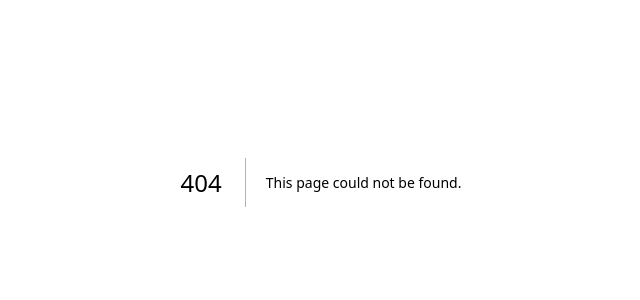
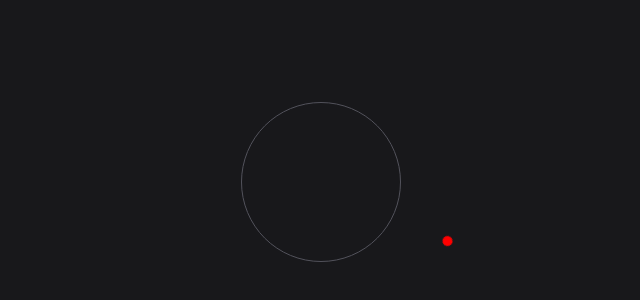
Before and after one commit to unnati2000/aesthetics.js, a Next.js app: page /orbits in a window 1280 px wide. Before the commit this address had no page. Shown: the part 218-518 px from the top of the page, without its empty margins (319-959 px from the left). Built offline with nearby package versions, Linux system fonts and the light colour scheme.

Commit message:
add functionality for pinch zoom

```diff
--- /dev/null
+++ b/app/orbits/page.tsx
@@ -0,0 +1,35 @@
+"use client";
+
+import { motion } from "framer-motion";
+
+const Orbits = () => {
+  return (
+    <div className="h-screen w-screen bg-zinc-900 flex items-center justify-center">
+      <div className="border border-zinc-600 rounded-full h-40 w-40 relative">
+        <motion.div
+          transition={{
+            duration: 3,
+            ease: "linear",
+            repeat: Infinity,
+          }}
+          animate={{
+            rotate: [0, 360],
+          }}
+          style={{
+            width: "10px",
+            height: "10px",
+            backgroundColor: "red",
+            borderRadius: "50%",
+            position: "absolute",
+            top: "50%",
+            left: "50%",
+            transform: "translate(-50%, -50%)",
+            transformOrigin: "80px 0", // Set the transform origin for the orbit
+          }}
+        ></motion.div>
+      </div>
+    </div>
+  );
+};
+
+export default Orbits;
--- a/app/timeline/page.tsx
+++ b/app/timeline/page.tsx
@@ -67,15 +67,23 @@ const steps = [
   },
   {
     step: "6 months",
-    showDays: false,
+    showDays: true,
+    days: [1, 11, 21],
+  },
+  {
+    step: "3 months",
+    showDays: true,
+    days: [1, 11, 21],
   },
   {
     step: "month",
     showDays: true,
+    days: [1, 11, 21],
   },
   {
     step: "day",
     showDays: true,
+    days: Array.from({ length: 31 }, (_, i) => i + 1),
   },
 ];
 
@@ -111,7 +119,7 @@ const Timeline = () => {
 
   const handlePinch = (delta: number) => {
     const newMonthWidth = Math.min(
-      Math.max(monthWidth * (1 + delta / 100), MIN_MONTH_WIDTH),
+      Math.max(monthWidth * delta, MIN_MONTH_WIDTH),
       MAX_MONTH_WIDTH
     );
     const newDayWidth = dayWidth * (newMonthWidth / monthWidth);
@@ -210,15 +218,15 @@ const Timeline = () => {
               </div>
               {item.showDays && (
                 <div className="flex">
-                  {[...Array(item.days)].map((_, i) => (
+                  {steps[currentStepIndex]?.days?.map((day) => (
                     <div
                       style={{
                         width: `${dayWidth}px`,
                       }}
                       className="border w-32"
-                      key={i}
+                      key={day}
                     >
-                      {i}
+                      {day}
                     </div>
                   ))}
                 </div>
```
